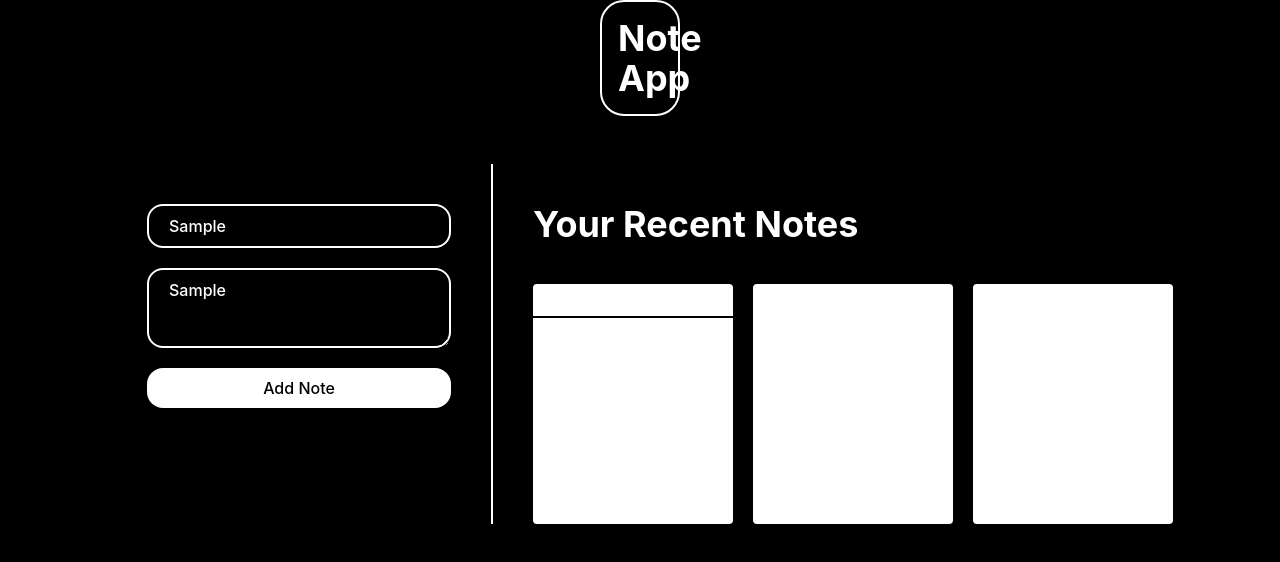
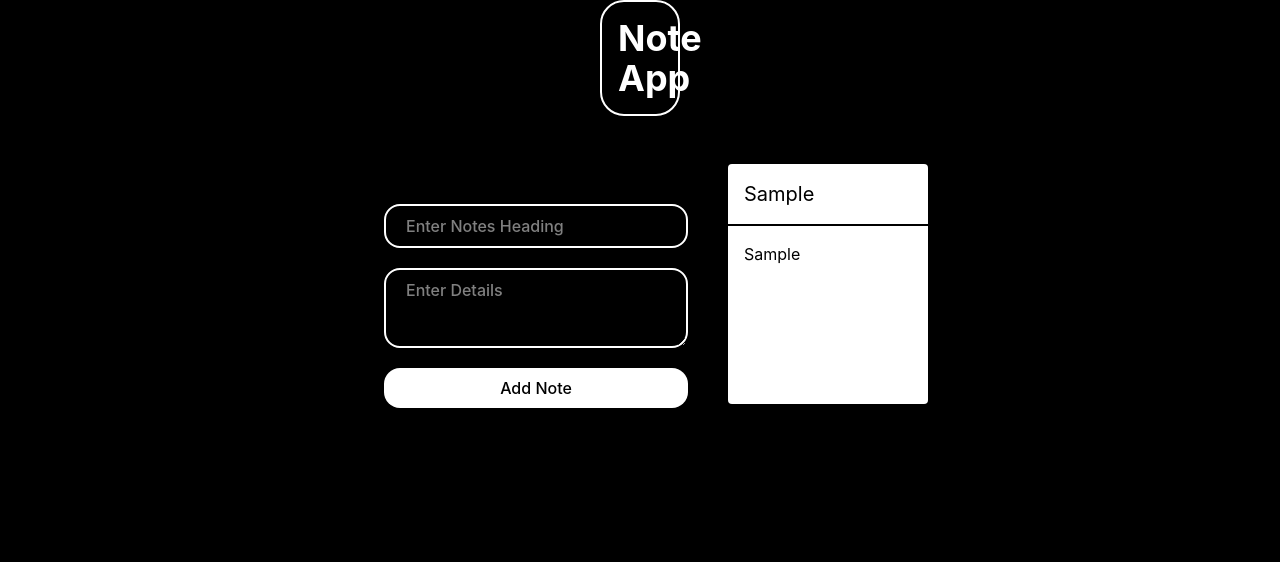
Before and after one commit to Anilbk777/react-projects, a React (Vite) app in the folder note-app/: page / in a window 1280 px wide. Both pictures are taken after typing "Sample", "Sample" into the empty fields and a click on the button "Add Note". Shown: the top 562 px of the page. Built offline with nearby package versions, Linux system fonts and the light colour scheme.

Commit message:
card display data successfully

```diff
--- a/note-app/src/Card.jsx
+++ b/note-app/src/Card.jsx
@@ -1,21 +1,11 @@
-import React from 'react'
+const Card = ({ elem }) => {
+  return (
+    <div className="bg-white h-60 w-50 rounded overflow-y-auto mr-2">
+      <div className="text-xl text-black p-4 border-b-2">{elem.title}</div>
 
-const Card = () => {
-  return (
-    <div className="border-l-2">
-      <h1 className="text-4xl font-bold m-10">Your Recent Notes</h1>
-      <div className="flex flex-wrap gap-5 ml-10">
-        <div className="bg-white h-60 w-50 rounded overflow-y-auto">
-          <div className="text-1xl text-black p-4 border-b-2 ">
-          </div>
-          <p className="text-black p-4">
-          </p>
-        </div>
-        <div className="bg-white h-60 w-50 rounded"></div>
-        <div className="bg-white h-60 w-50 rounded"></div>
-      </div>
+      <p className="text-black p-4">{elem.details}</p>
     </div>
   );
-}
+};
 
-export default Card
+export default Card;
--- a/note-app/src/Form.jsx
+++ b/note-app/src/Form.jsx
@@ -1,11 +1,24 @@
-import React from "react";
+import React, { useState } from "react";
 import Card from "./Card";
+
 const Form = () => {
+  const [title, setTitle] = useState("");
+  const [details, setDetails] = useState("");
 
-    function submitHandler(dets) {
-        dets.preventDefault()
-        console.log("form submission prevented!")
-    }
+  const [task, setTask] = useState([]);
+
+  function submitHandler(dets) {
+    dets.preventDefault();
+
+    const newTask = {
+      title,
+      details,
+    };
+    setTask((prev) => [...prev, newTask]);
+    console.log(task);
+    setTitle("");
+    setDetails("");
+  }
   return (
     <div className="flex justify-center">
       <form
@@ -18,18 +31,29 @@ const Form = () => {
           type="text"
           placeholder="Enter Notes Heading"
           className="px-5 py-2  border-2 rounded-2xl font-medium"
+          value={title}
+          onChange={(e) => {
+            setTitle(e.target.value);
+          }}
         />
         <textarea
           type="text"
           placeholder="Enter Details"
           className="px-5 py-2 h-20 border-2 rounded-2xl font-medium"
+          value={details}
+          onChange={(e) => {
+            setDetails(e.target.value);
+          }}
         />
 
         <button className="bg-white text-black px-5 py-2 rounded-2xl font-medium">
           Add Note
         </button>
       </form>
-      <Card />
+      {
+        task.map((elem, index) => {
+          return <Card key={index} elem={elem} />;
+        })}
     </div>
   );
 };
```
